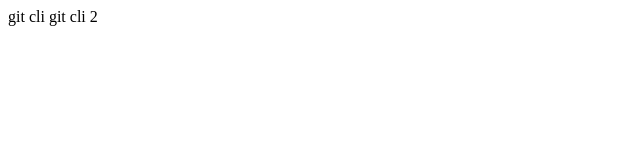
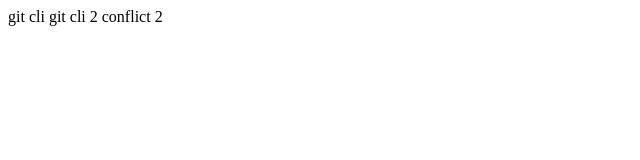
Before and after one commit to adnan199528/adnancli, a plain HTML site: page index.html in a window 1280 px wide. Shown: the full height of the page, 0-640 px from the left. Drawn offline with Linux system fonts and the light colour scheme.

Commit message:
conflict

```diff
--- a/index.html
+++ b/index.html
@@ -9,5 +9,6 @@
 <body>
     git cli
     git cli 2
+    conflict 2
 </body>
 </html>
```
